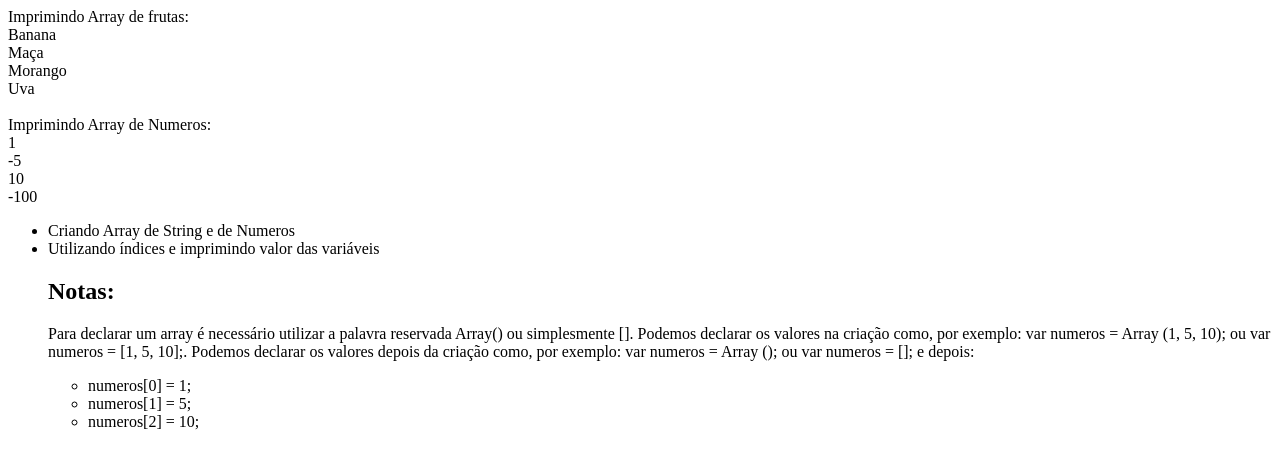
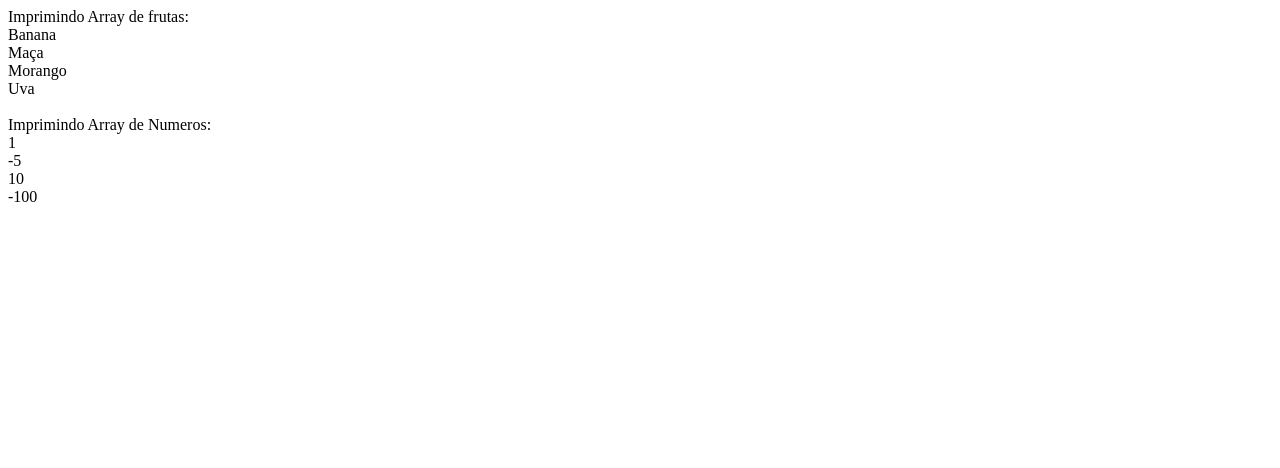
Before and after one commit to willianbello/Javascript, a plain HTML site: page _array/array.html in a window 1280 px wide. Drawn offline with Linux system fonts and the light colour scheme.

```diff
--- a/_array/array.html
+++ b/_array/array.html
@@ -43,24 +43,6 @@
 
 <body>
 
-    <ul>
-        <li>Criando Array de String e de Numeros</li>
-        <li>Utilizando índices e imprimindo valor das variáveis</li>
-
-        <h2>Notas:</h2>
-        <p>
-            Para declarar um array é necessário utilizar a palavra reservada Array() ou simplesmente []. Podemos declarar os valores na criação como, por exemplo: var numeros = Array (1, 5, 10); ou var numeros = [1, 5, 10];. Podemos declarar os valores depois da
-            criação como, por exemplo: var numeros = Array (); ou var numeros = []; e depois:
-            <ul>
-                <li>numeros[0] = 1;</li>
-                <li>numeros[1] = 5;</li>
-                <li>numeros[2] = 10;</li>
-            </ul>
-
-        </p>
-
-    </ul>
-
 </body>
 
 </html>
```
Also changed, not shown: _array-multidimensional/array-multidimensional.html (added, +41 -0 lines), 1 other file.
